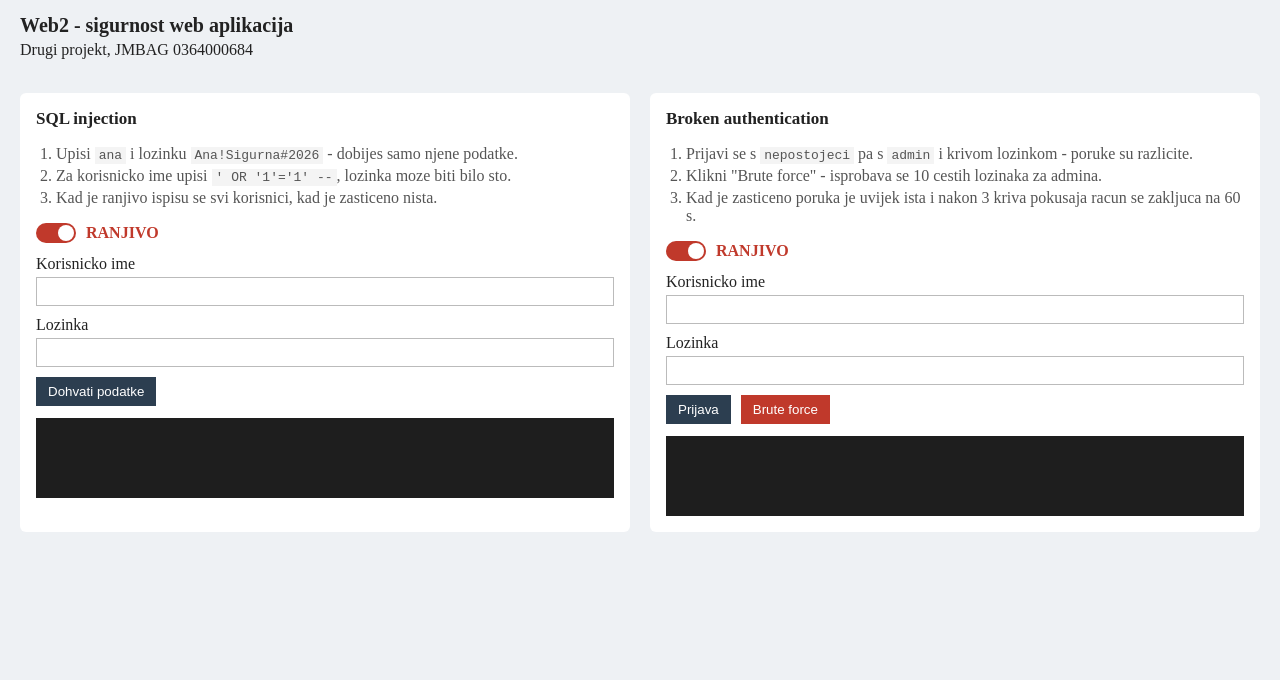
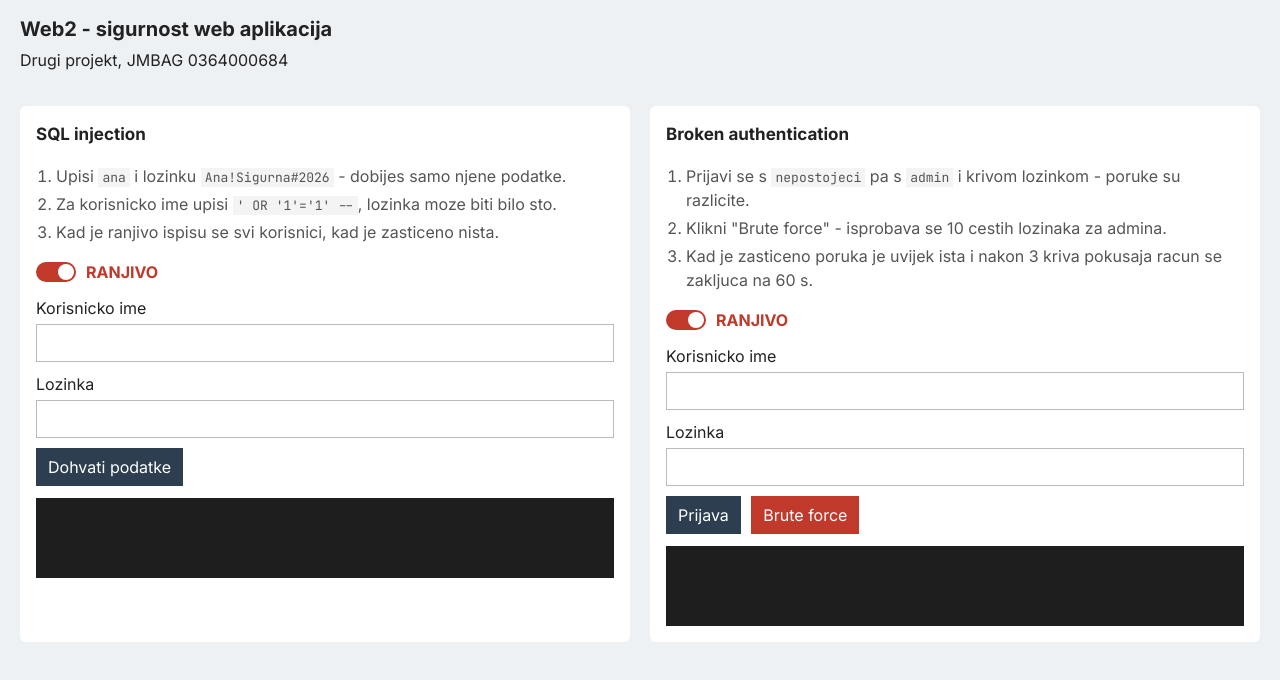
Before and after one commit to shtrukson/web2-security, a website: page public/index.html in a window 1280 px wide. Drawn offline with Linux system fonts and the light colour scheme.

Commit message:
ljepsi font (Inter + JetBrains Mono)

```diff
--- a/public/index.html
+++ b/public/index.html
@@ -4,8 +4,13 @@
   <meta charset="UTF-8">
   <meta name="viewport" content="width=device-width, initial-scale=1">
   <title>Web2 - sigurnost</title>
+  <link rel="preconnect" href="https://fonts.googleapis.com">
+  <link rel="preconnect" href="https://fonts.gstatic.com" crossorigin>
+  <link href="https://fonts.googleapis.com/css2?family=Inter:wght@400;600;700&family=JetBrains+Mono:wght@400&display=swap" rel="stylesheet">
   <style>
-    body { margin: 0; background: #eef1f4; color: #222; }
+    body { margin: 0; background: #eef1f4; color: #222; font-family: "Inter", system-ui, -apple-system, "Segoe UI", sans-serif; line-height: 1.5; }
+    button, input { font: inherit; }
+    code, .konzola { font-family: "JetBrains Mono", ui-monospace, Menlo, monospace !important; font-size: 13px; }
     header { padding: 14px 20px; }
     header h1 { margin: 0; font-size: 20px; }
     header p { margin: 4px 0 0; }
```
